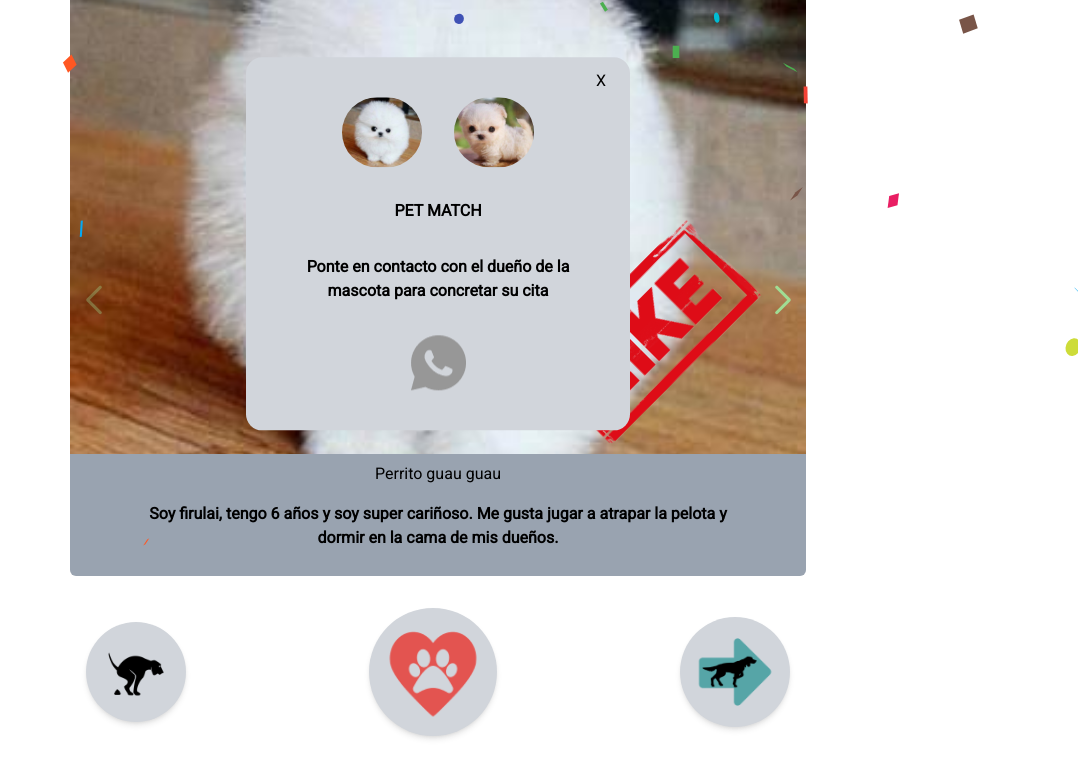
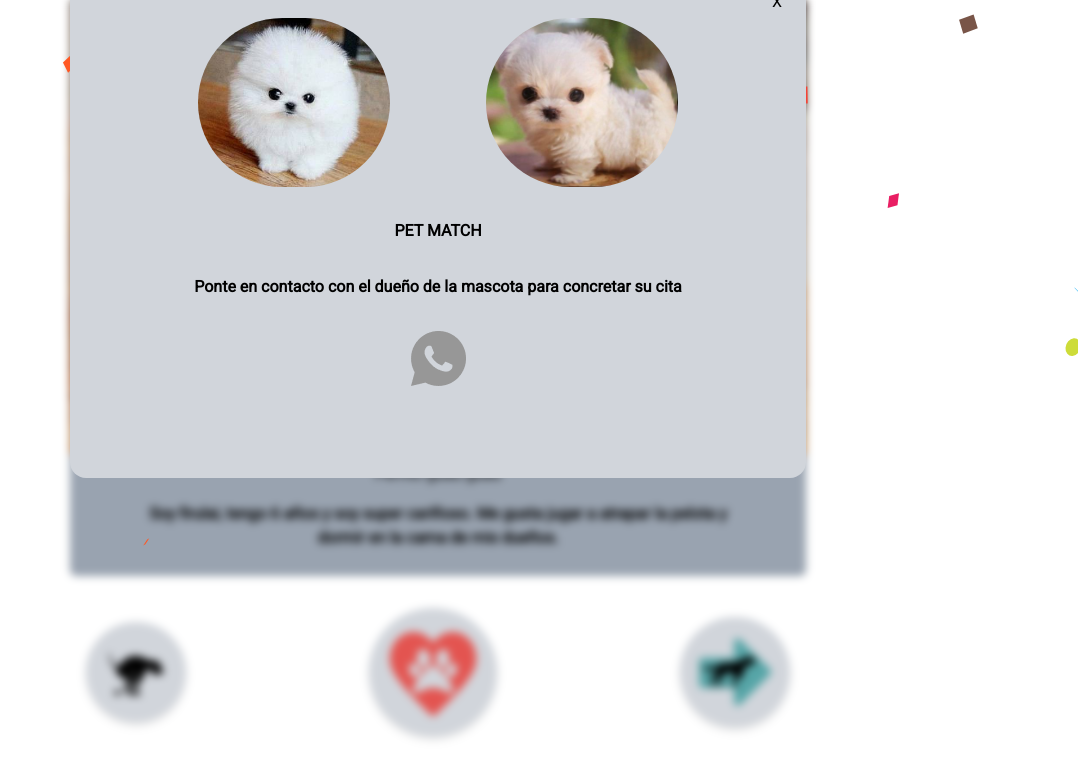
Before and after one commit to No-Country/c13-36-t-node-react, a React (Vite) app in the folder client/: page /main in a window 1280 px wide. Both pictures are taken after a click on the button 635 px from the left and 828 px from the top of the page. Shown: the part 156-936 px from the top of the page, without its empty margins (202-1280 px from the left). Built offline with nearby package versions, Linux system fonts and the light colour scheme.

Commit message:
arreglado match.

```diff
--- a/client/src/Components/BtnSlider/BtnSilder.tsx
+++ b/client/src/Components/BtnSlider/BtnSilder.tsx
@@ -1,5 +1,5 @@
 import { useState } from "react";
-import Confetti from "react-confetti";
+import Match from "../Match/Match";
 
 export default function BtnSilder() {
   const [matchDogs, setMatchDogs] = useState(false);
@@ -9,37 +9,8 @@ export default function BtnSilder() {
 
   return (
     <>
-      {matchDogs ? (
-        <section className="">
-          <Confetti width={1920} height={1080} />
-          <div className="p-10 rounded-2xl	 w-96 h-2/4 absolute top-1/2 left-1/2 transform -translate-x-1/2 -translate-y-1/2 bg-gray-300 z-50 m-auto h-auto">
-            <div
-              className="absolute top-3 right-6 cursor-pointer"
-              onClick={handleMatch}
-            >
-              X
-            </div>
-            <div className="px-10 mb-8 flex place-content-around">
-              <img src={"perrito1.jpg"} className="w-20 rounded-full" />
-              <img src={"perrito2.jpg"} className="w-20 rounded-full" />
-            </div>
-            <h1 className="uppercase font-bold">Pet Match</h1>
-            <p className="font-bold my-8">
-              Ponte en contacto con el dueño de la mascota para concretar su
-              cita{" "}
-            </p>
-            <a href="https://web.whatsapp.com/" target="_blank">
-              <img
-                src={"Contact.png"}
-                className="m-auto hover:cursor-pointer"
-              />
-            </a>
-          </div>
-        </section>
-      ) : (
-        ""
-      )}
-      <figcaption className="w-[736px] mx-auto my-8 px-28 flex place-content-between items-center max-md:w-[100%] px-4">
+      {matchDogs && <Match handleMatch={handleMatch} />}
+      <figcaption className="w-[736px] mx-auto my-8 flex place-content-between items-center max-md:w-[100%] px-4">
         <button className="bg-gray-300 shadow-md shadow-[10px 10px 17px -4px rgba(0,0,0,0.57)] hover:opacity-70 hover:shadow-inner active:shadow-md rounded-full	p-5">
           <img src="nop.png" width={60}></img>
         </button>
--- /dev/null
+++ b/client/src/Components/Match/Match.tsx
@@ -0,0 +1,37 @@
+import Confetti from "react-confetti";
+interface MatchProps {
+  handleMatch: () => void;
+}
+
+const Match: React.FC<MatchProps> = ({ handleMatch }) => {
+  return (
+    <section>
+      <Confetti
+        width={1920}
+        height={1080}
+        className="bg-grey-800/70 backdrop-blur-sm"
+      />
+      <div className="p-10 rounded-2xl w-[736px] h-[500px] absolute top-96 left-1/2 transform -translate-x-1/2 -translate-y-1/2 bg-gray-300 z-50 m-auto">
+        <div
+          className="absolute top-3 right-6 cursor-pointer"
+          onClick={handleMatch}
+        >
+          X
+        </div>
+        <div className="px-10 mb-8 flex place-content-around">
+          <img src={"perrito1.jpg"} className="w-48 rounded-full" />
+          <img src={"perrito2.jpg"} className="w-48 rounded-full" />
+        </div>
+        <h1 className="uppercase font-bold">Pet Match</h1>
+        <p className="font-bold my-8">
+          Ponte en contacto con el dueño de la mascota para concretar su cita{" "}
+        </p>
+        <a href="https://web.whatsapp.com/" target="_blank">
+          <img src={"Contact.png"} className="m-auto hover:cursor-pointer" />
+        </a>
+      </div>
+    </section>
+  );
+};
+
+export default Match;
```
